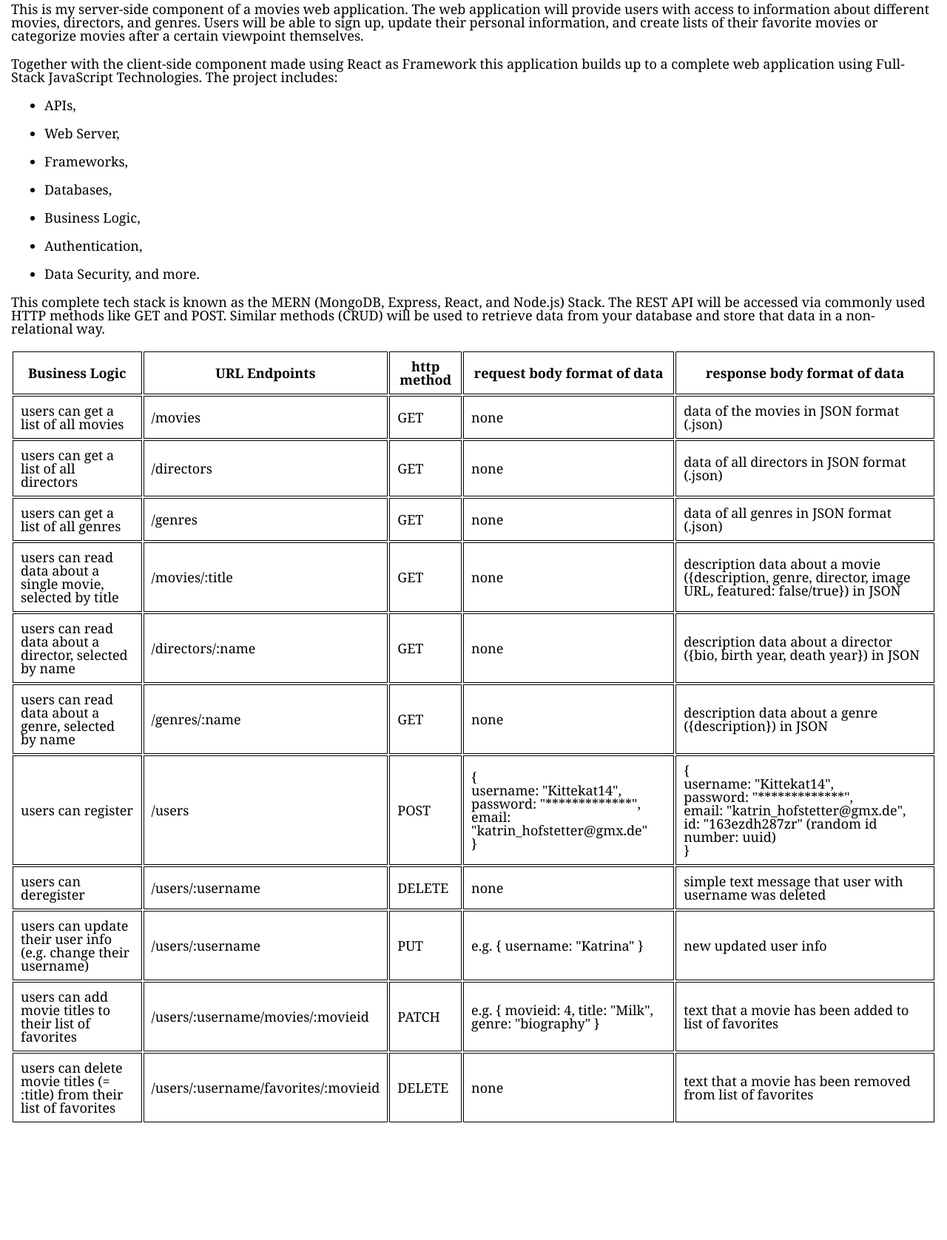
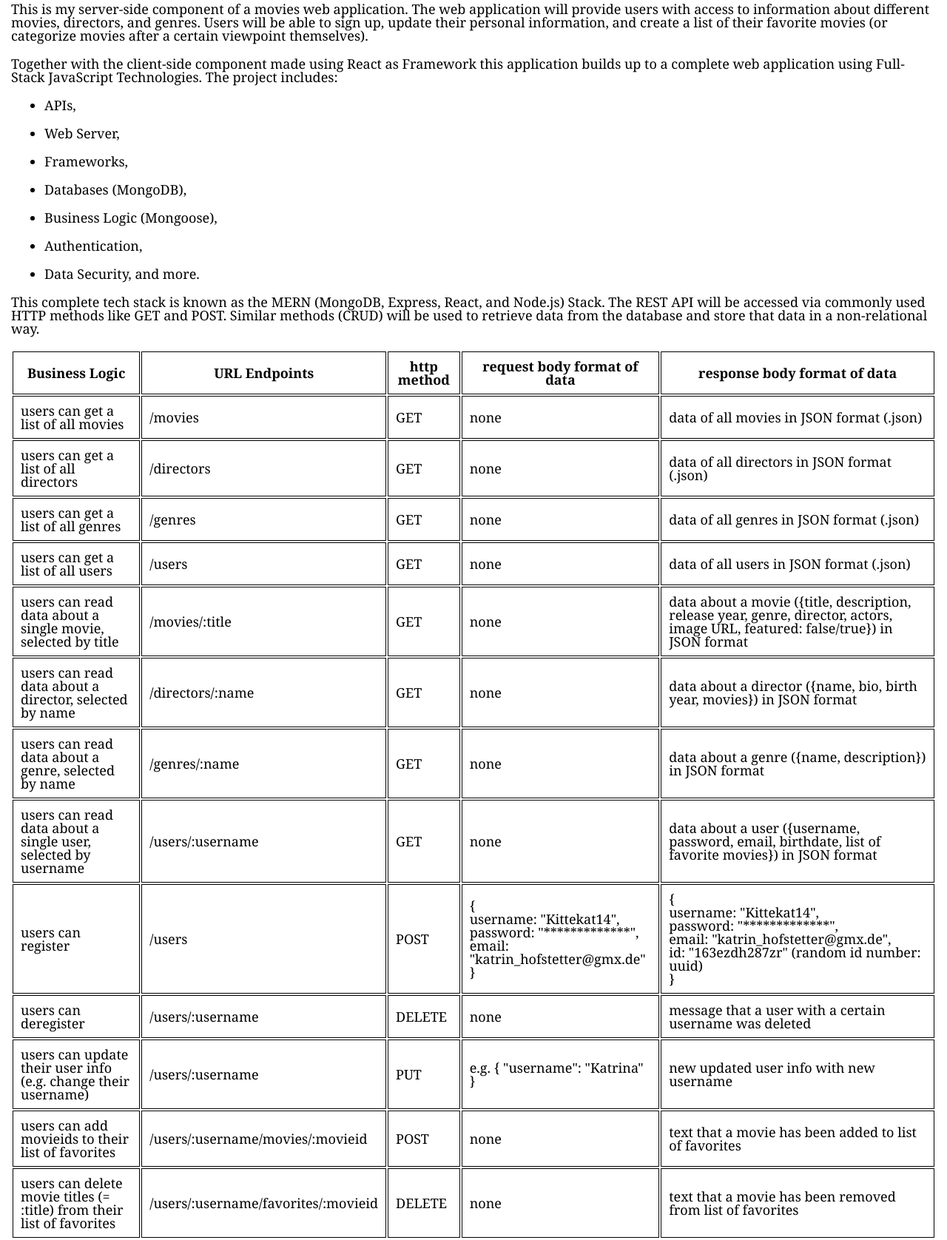
Before and after one commit to Kittekat14/movie_api, a website: page public/documentation.html in a window 1280 px wide. Shown: the part 75-1751 px from the top of the page at 74% size. Before the commit the page ends 1634 px from the top, so only its background shows below. Drawn offline with Linux system fonts and the light colour scheme.

Commit message:
all routes and request methods in documentation table

```diff
--- a/index.js
+++ b/index.js
@@ -174,7 +174,7 @@ app.put('/users/:username', (req, res) => {
   });
 })
 
-// Add/Post movie to favorites by MovieId(=ObjectId) in params //NOT working
+// Add/Post movie to favorites by MovieId(=ObjectId) in params
 app.post('/users/:username/movies/:movieid', (req, res) => {
   Users.findOneAndUpdate({ username: req.params.username},
     {
--- a/public/documentation.html
+++ b/public/documentation.html
@@ -9,18 +9,18 @@
 </head>
 <body>
   <h1>Documentation</h1>
-  <p>This is my server-side component of a movies web application. The web application will provide users with access to information about different movies, directors, and genres. Users will be able to sign up, update their personal information, and create lists of their favorite movies or categorize movies after a certain viewpoint themselves.</p>
+  <p>This is my server-side component of a movies web application. The web application will provide users with access to information about different movies, directors, and genres. Users will be able to sign up, update their personal information, and create a list of their favorite movies (or categorize movies after a certain viewpoint themselves).</p>
   <p>Together with the client-side component made using React as Framework this application builds up to a complete web application using Full-Stack JavaScript Technologies. The project includes:</p>
   <ul>
     <li>APIs,</li>
     <li>Web Server,</li>
     <li>Frameworks,</li>
-    <li>Databases,</li>
-    <li>Business Logic,</li>
+    <li>Databases (MongoDB),</li>
+    <li>Business Logic (Mongoose),</li>
     <li>Authentication,</li>
     <li>Data Security, and more.</li>
   </ul>
-  <p>This complete tech stack is known as the MERN (MongoDB, Express, React, and Node.js) Stack. The REST API will be accessed via commonly used HTTP methods like GET and POST. Similar methods (CRUD) will be used to retrieve data from your database and store that data in a non-relational way.
+  <p>This complete tech stack is known as the MERN (MongoDB, Express, React, and Node.js) Stack. The REST API will be accessed via commonly used HTTP methods like GET and POST. Similar methods (CRUD) will be used to retrieve data from the database and store that data in a non-relational way.
   <table>
     <tr>
       <th>Business Logic</th>
@@ -34,7 +34,7 @@
       <td>/movies</td>
       <td>GET</td>
       <td>none</td>
-      <td>data of the movies in JSON format (.json)</td>
+      <td>data of all movies in JSON format (.json)</td>
     </tr>
     <tr>
       <td>users can get a list of all directors</td>
@@ -51,25 +51,39 @@
       <td>data of all genres in JSON format (.json)</td>
     </tr>
     <tr>
+      <td>users can get a list of all users</td>
+      <td>/users</td>
+      <td>GET</td>
+      <td>none</td>
+      <td>data of all users in JSON format (.json)</td>
+    </tr>
+    <tr>
       <td>users can read data about a single movie, selected by title</td>
       <td>/movies/:title</td>
       <td>GET</td>
       <td>none</td>
-      <td>description data about a movie ({description, genre, director, image URL, featured: false/true}) in JSON</td>
+      <td>data about a movie ({title, description, release year, genre, director, actors, image URL, featured: false/true}) in JSON format</td>
     </tr>
     <tr>
       <td>users can read data about a director, selected by name</td>
       <td>/directors/:name</td>
       <td>GET</td>
       <td>none</td>
-      <td>description data about a director ({bio, birth year, death year}) in JSON</td>
+      <td>data about a director ({name, bio, birth year, movies}) in JSON format</td>
     </tr>
     <tr>
       <td>users can read data about a genre, selected by name</td>
       <td>/genres/:name</td>
       <td>GET</td>
       <td>none</td>
-      <td>description data about a genre ({description}) in JSON</td>
+      <td>data about a genre ({name, description}) in JSON format</td>
+    </tr>
+    <tr>
+      <td>users can read data about a single user, selected by username</td>
+      <td>/users/:username</td>
+      <td>GET</td>
+      <td>none</td>
+      <td>data about a user ({username, password, email, birthdate, list of favorite movies}) in JSON format</td>
     </tr>
     <tr>
       <td>users can register</td>
@@ -92,25 +106,20 @@
       <td>/users/:username</td>
       <td>DELETE</td>
       <td>none</td>
-      <td>simple text message that user with username was deleted</td>
+      <td>message that a user with a certain username was deleted</td>
     </tr>
     <tr>
       <td>users can update their user info (e.g. change their username)</td>
       <td>/users/:username</td>
       <td>PUT</td>
-      <td>e.g. { username: "Katrina" }</td>
-      <td>new updated user info</td>
+      <td>e.g. { "username": "Katrina" }</td>
+      <td>new updated user info with new username</td>
     </tr>
     <tr>
-      <td>users can add movie titles to their list of favorites</td>
+      <td>users can add movieids to their list of favorites</td>
       <td>/users/:username/movies/:movieid</td>
-      <td>PATCH</td>
-      <td>e.g. {
-        movieid: 4,
-        title: "Milk",
-        genre: "biography"
-      }
-      </td>
+      <td>POST</td>
+      <td>none</td>
       <td>text that a movie has been added to list of favorites</td>
     </tr>
     <tr>
```
